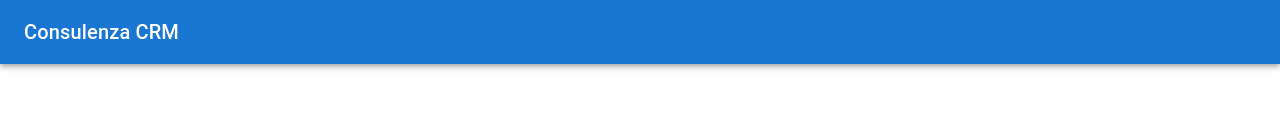
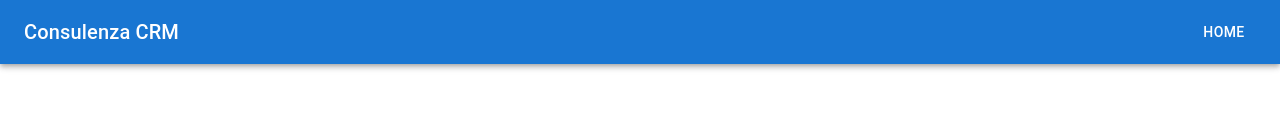
Before and after one commit to marco20027/AppEsame, a React (Create React App) app: page /Chisiamo in a window 1280 px wide. Shown: the top 137 px of the page. Built offline with nearby package versions, Linux system fonts and the light colour scheme.

Commit message:
aggiunta Home button

```diff
--- a/src/componenti/Chisiamo.js
+++ b/src/componenti/Chisiamo.js
@@ -37,6 +37,10 @@ function Copyright() {
             <Typography variant="h6" color="inherit" noWrap>
               Consulenza CRM
             </Typography>
+            <Typography variant="h6" component="div" sx={{ flexGrow: 1 }}>
+                    </Typography>
+            <Button color="inherit" href='/Home'>Home</Button>
+
           </Toolbar>
         </AppBar>
         <main>
```
